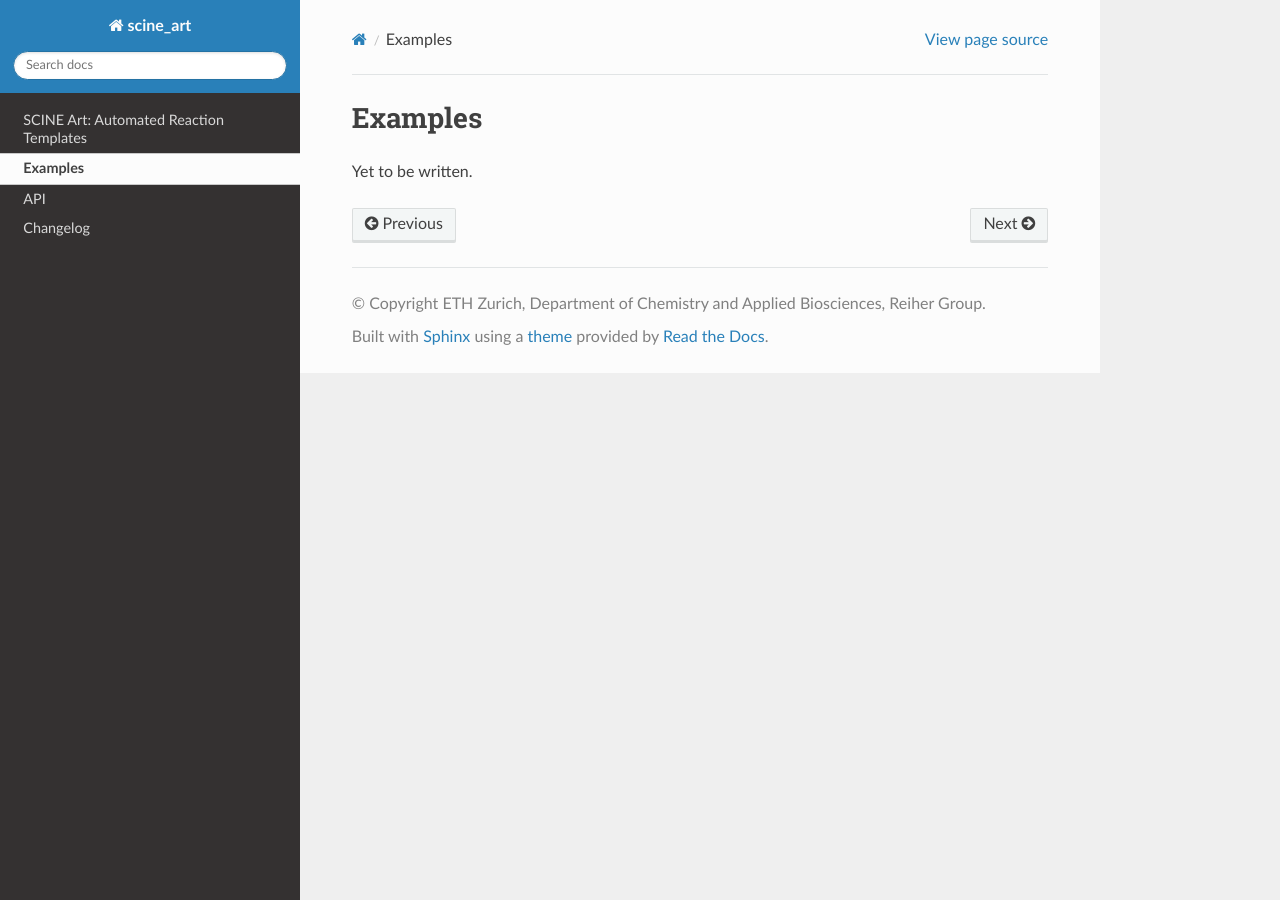
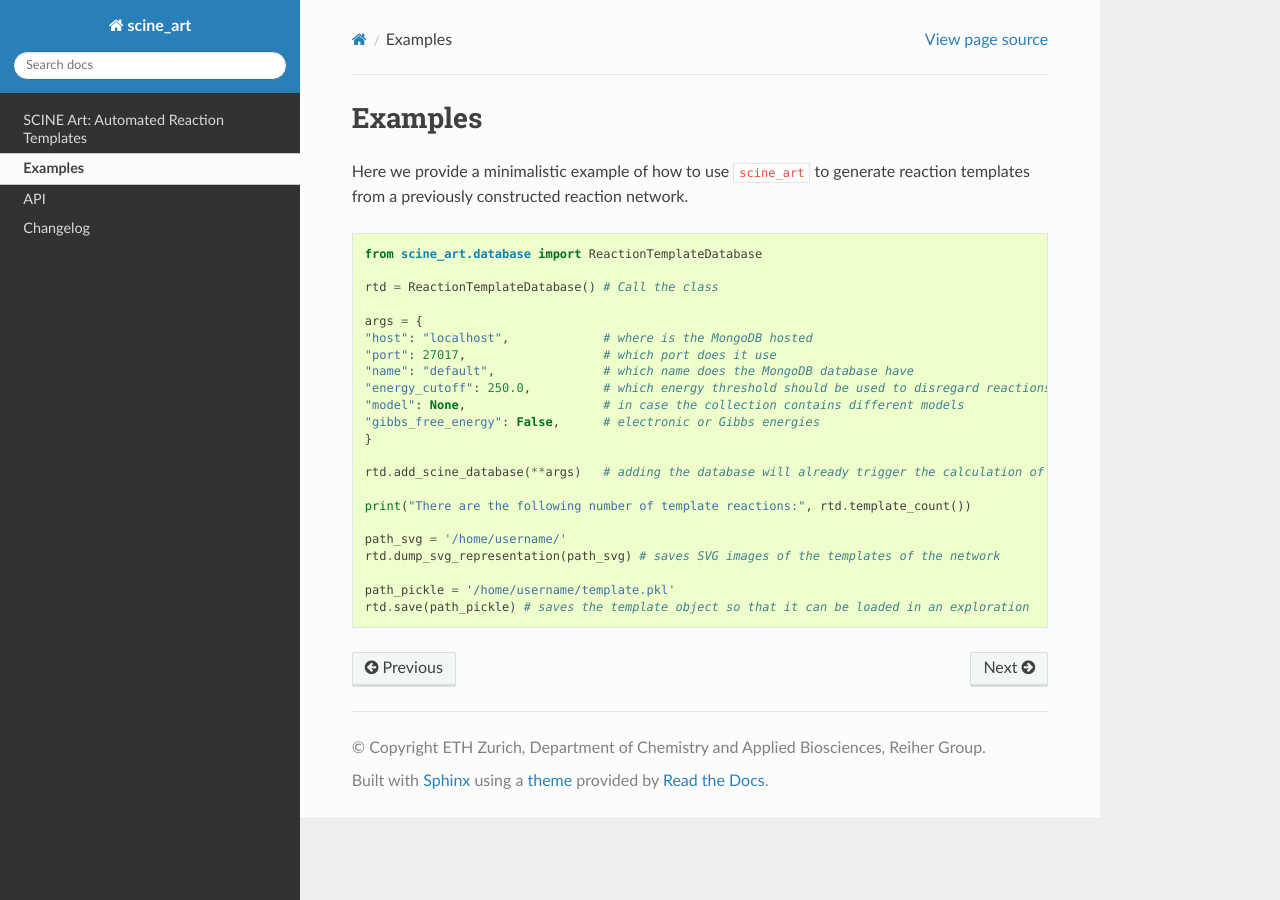
Before and after one commit to qcscine/art, a Sphinx documentation site: the page built from docs/source/examples.rst, in a window 1280 px wide. Built offline with Sphinx 7.4.7 and the Read the Docs theme 3.1.0, drawn with Linux system fonts in a browser that asks for light colours.

```diff
--- a/CHANGELOG.rst
+++ b/CHANGELOG.rst
@@ -1,5 +1,10 @@
 Changelog
 =========
+
+Release 2.1.0
+-------------
+
+- Add usage example
 
 Release 2.0.1
 -------------
--- a/docs/source/conf.py
+++ b/docs/source/conf.py
@@ -92,7 +92,6 @@ todo_include_todos = False
 # a list of builtin themes.
 #
 html_theme = 'sphinx_rtd_theme'
-html_theme_path = [sphinx_rtd_theme.get_html_theme_path()]
 
 # Theme options are theme-specific and customize the look and feel of a theme
 # further.  For a list of options available for each theme, see the
--- a/docs/source/examples.rst
+++ b/docs/source/examples.rst
@@ -2,4 +2,29 @@
 Examples
 ========
 
-Yet to be written.
+Here we provide a minimalistic example of how to use ``scine_art`` to generate reaction templates from a previously constructed reaction network.
+
+.. code-block:: python
+
+      from scine_art.database import ReactionTemplateDatabase
+
+      rtd = ReactionTemplateDatabase() # Call the class
+
+      args = {
+      "host": "localhost",             # where is the MongoDB hosted
+      "port": 27017,                   # which port does it use
+      "name": "default",               # which name does the MongoDB database have
+      "energy_cutoff": 250.0,          # which energy threshold should be used to disregard reactions
+      "model": None,                   # in case the collection contains different models
+      "gibbs_free_energy": False,      # electronic or Gibbs energies
+      }
+
+      rtd.add_scine_database(**args)   # adding the database will already trigger the calculation of the templates
+
+      print("There are the following number of template reactions:", rtd.template_count())
+
+      path_svg = '/home/username/'
+      rtd.dump_svg_representation(path_svg) # saves SVG images of the templates of the network
+
+      path_pickle = '/home/username/template.pkl'
+      rtd.save(path_pickle) # saves the template object so that it can be loaded in an exploration
--- a/requirements.txt
+++ b/requirements.txt
@@ -1,5 +1,5 @@
-scine_molassembler==3.0.0
-scine_utilities==10.0.0
+scine_molassembler
+scine_utilities
 svgutils
 networkx
 numpy
--- a/scine_art/_version.py
+++ b/scine_art/_version.py
@@ -5,4 +5,4 @@ Copyright ETH Zurich, Department of Chemistry and Applied Biosciences, Reiher Gr
 See LICENSE.txt for details.
 """
 
-__version__ = "2.0.1"
+__version__ = "2.1.0"
```
Also changed, not shown: conanfile.txt (deleted, +0 -10 lines), 1 other file.
